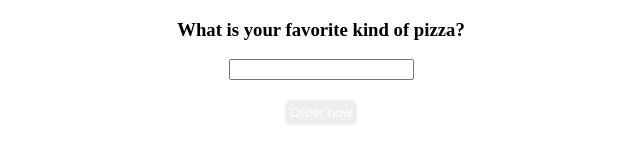
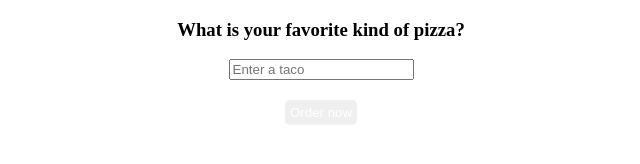
Before and after one commit to AndresForonda/vue-intro, a plain HTML site: page 6.v-bind/index.html in a window 1280 px wide. Shown: the full height of the page, 319-959 px from the left. Drawn offline with nearby package versions, Linux system fonts and the light colour scheme.

Commit message:
Add placeholder to input

```diff
--- a/6.v-bind/index.html
+++ b/6.v-bind/index.html
@@ -26,10 +26,10 @@
 <body>
 <div id="app">
   <h3>What is your favorite kind of pizza?</h3>
-  <input type="text" v-model="pizza" />
+  <input type="text" v-model="pizza" :placeholder="placeholder" />
   <br>
   <button
-    v-bind:class="[pizza ? 'activeClass' : '']"
+    :class="[pizza ? 'activeClass' : '']"
   >
     Order now
   </button>
@@ -38,7 +38,8 @@
   const App = {
     data() {
       return {
-        pizza: ''
+        pizza: '',
+        placeholder: 'Enter a taco'
       }
     }
   }
```
